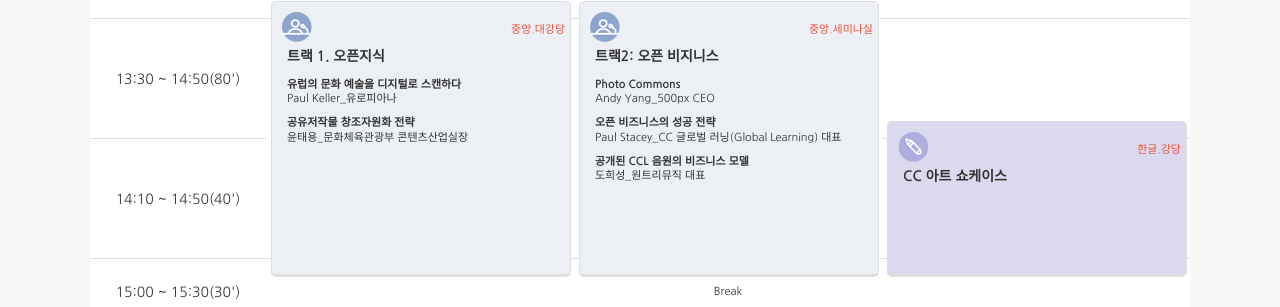
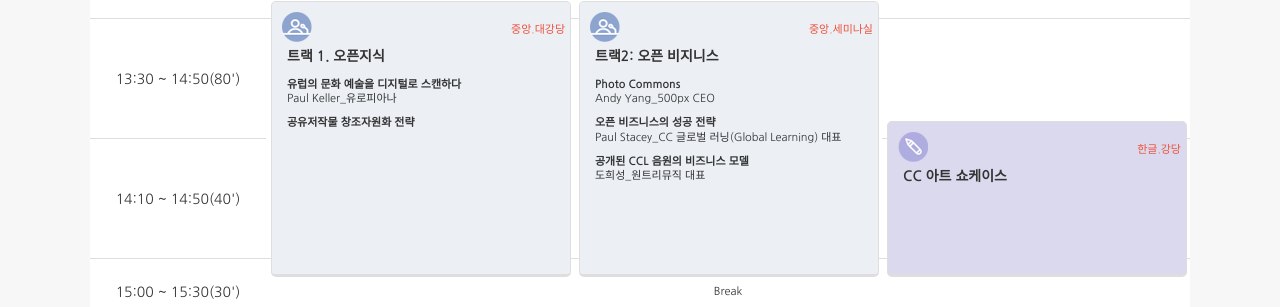
Before and after one commit to creativecommonskorea/2015-global-summit, a Jekyll site: the page built from programs.html, in a window 1280 px wide. Shown: the part 1214-1521 px from the top of the page. Built offline with Jekyll 4.4.1, drawn with Linux system fonts in a browser that asks for light colours; nearby versions of some CDN libraries.

Commit message:
Update day15_detail.html

```diff
--- a/_includes/day15_detail.html
+++ b/_includes/day15_detail.html
@@ -87,7 +87,7 @@
                         <span class="h2">트랙 1. 오픈지식</span>
                         <ul>
                             <li><b>유럽의 문화 예술을 디지털로 스캔하다</b><br>Paul Keller_유로피아나</li>
-                            <li><b>공유저작물 창조자원화 전략</b><br>윤태용_문화체육관광부 콘텐츠산업실장</li>
+                            <li><b>공유저작물 창조자원화 전략</b></li>
                         </ul>
                     </div>
                 </td>
```
